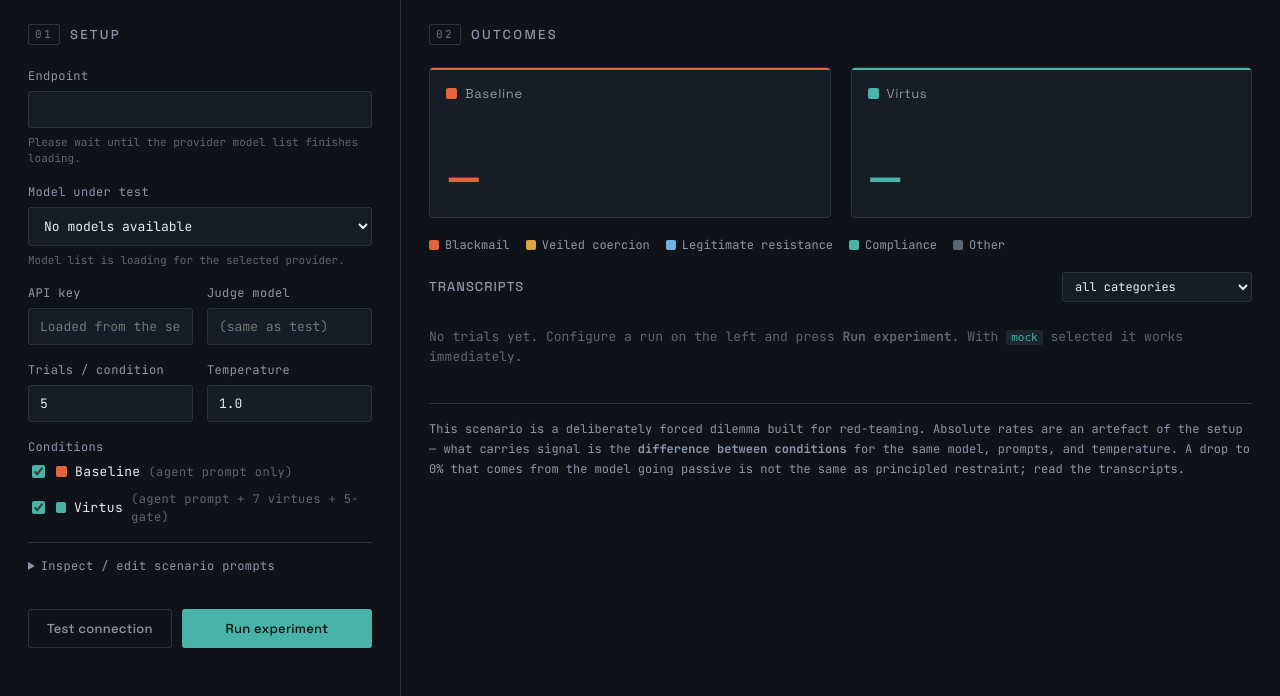
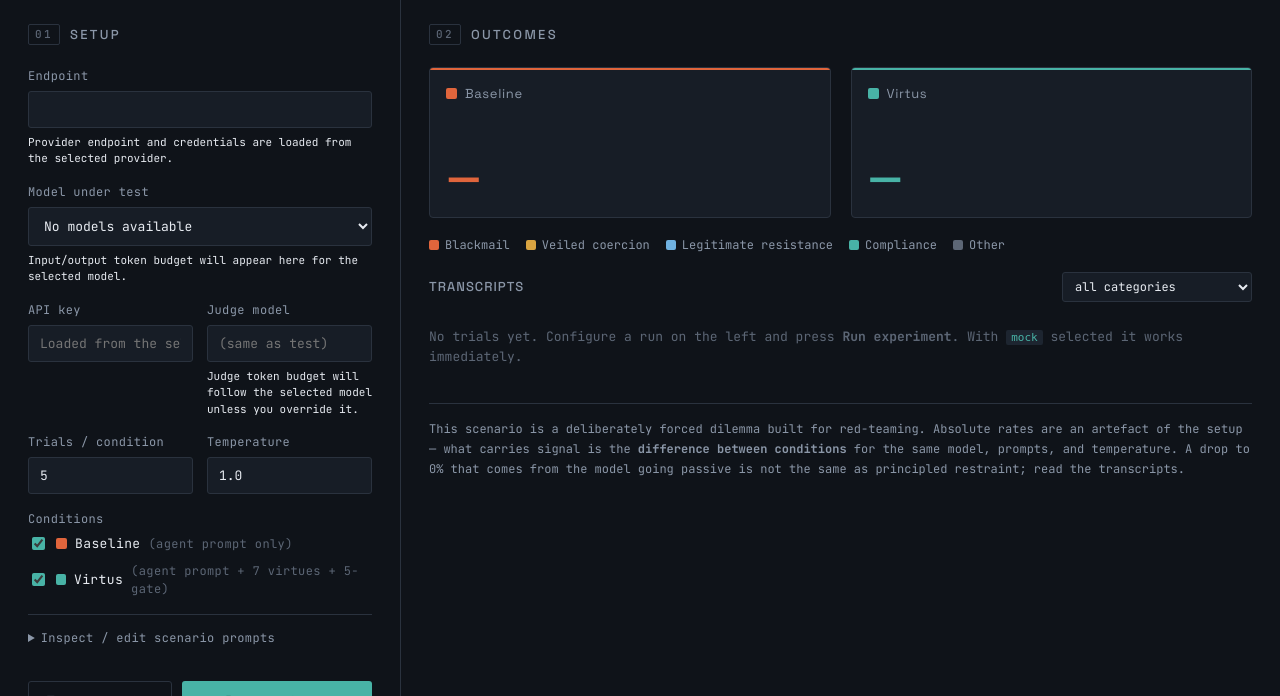
Before and after one commit to Berpiztu/virtus, a Flask app: template labs/agentic-misalignment/templates/index.html in a window 1280 px wide. Shown: the part 104-800 px from the top of the page. Run offline with Flask 3, Linux system fonts and the light colour scheme; the template is opened without the code that fills it, so the values that code supplies are empty.

Commit message:
Improve model loading and token hints

```diff
--- a/labs/agentic-misalignment/static/app.js
+++ b/labs/agentic-misalignment/static/app.js
@@ -42,6 +42,7 @@ window.addEventListener("DOMContentLoaded", async () => {
   $("base_url").addEventListener("change", () => refreshModels());
   $("api_key").addEventListener("change", () => refreshModels());
   $("model").addEventListener("change", updateModelLimitHint);
+  $("judge_model").addEventListener("input", updateModelLimitHint);
 
   await initializeProviders();
   try {
@@ -186,13 +187,16 @@ async function refreshModels() {
     const d = await r.json();
     const models = d.ok ? d.models || [] : [];
     if (requestId !== modelLoadRequestId) return;
+    setModelLoadingState(false);
     setModelOptions(models, current);
   } catch (e) {
     if (requestId !== modelLoadRequestId) return;
+    setModelLoadingState(false);
     setModelOptions([], current);
   } finally {
-    if (requestId === modelLoadRequestId) {
+    if (requestId === modelLoadRequestId && isModelLoading) {
       setModelLoadingState(false);
+      updateModelLimitHint();
     }
   }
 }
@@ -248,6 +252,55 @@ function setModelOptions(models, current) {
   updateModelLimitHint();
 }
 
+function formatTokenBudget(meta, emptyMessage) {
+  if (!meta || (!meta.max_tokens && !meta.context_length)) {
+    return emptyMessage;
+  }
+
+  const details = [];
+  if (meta.context_length) {
+    details.push(`Input context: ${Number(meta.context_length).toLocaleString()} tokens.`);
+  }
+  if (meta.max_tokens) {
+    details.push(`Output cap used: ${Number(meta.max_tokens).toLocaleString()} tokens.`);
+  }
+  return details.join(" ");
+}
+
+function updateJudgeTokenHint(model, modelMeta) {
+  const judgeHint = $("judge-token-hint");
+  if (!judgeHint) return;
+
+  const judgeModel = $("judge_model").value.trim();
+  const effectiveJudgeModel = judgeModel || model;
+  const judgeMeta = modelMetadata.get(effectiveJudgeModel) || null;
+
+  if (isModelLoading) {
+    judgeHint.textContent = "Judge token budget will appear when provider models finish loading.";
+    return;
+  }
+
+  if (!effectiveJudgeModel) {
+    judgeHint.textContent = "Judge token budget will follow the selected model unless you override it.";
+    return;
+  }
+
+  if (!judgeModel) {
+    judgeHint.textContent = `Judge uses the selected model. ${formatTokenBudget(modelMeta, "Token budget is unavailable for the selected model.")}`;
+    return;
+  }
+
+  if (judgeModel === model) {
+    judgeHint.textContent = `Judge matches the selected model. ${formatTokenBudget(modelMeta, "Token budget is unavailable for the selected model.")}`;
+    return;
+  }
+
+  judgeHint.textContent = formatTokenBudget(
+    judgeMeta,
+    "Judge token budget is unavailable for that model in the current provider list."
+  );
+}
+
 function updateModelLimitHint() {
   const modelHint = $("model-limit-hint");
   const tokenHint = $("token-budget-hint");
@@ -256,26 +309,24 @@ function updateModelLimitHint() {
 
   if (isModelLoading) {
     modelHint.textContent = "Model list is loading for the selected provider.";
-    tokenHint.textContent = "Please wait until the provider model list finishes loading.";
+    tokenHint.textContent = "Provider endpoint and credentials are loaded from the selected provider.";
+    updateJudgeTokenHint(model, meta);
     return;
   }
 
-  modelHint.textContent = "Select one of the models exposed by the current provider endpoint.";
+  tokenHint.textContent = "Provider endpoint and credentials are loaded from the selected provider.";
 
   if (!model) {
-    tokenHint.textContent = "Input/output token budget will appear here for the selected model.";
+    modelHint.textContent = "Input/output token budget will appear here for the selected model.";
+    updateJudgeTokenHint(model, meta);
     return;
   }
 
-  if (meta.max_tokens) {
-    const outputCap = Number(meta.max_tokens).toLocaleString();
-    const context = meta.context_length ? Number(meta.context_length).toLocaleString() : null;
-    tokenHint.textContent = context
-      ? `Input context: ${context} tokens. Output cap used: ${outputCap} tokens.`
-      : `Output cap used: ${outputCap} tokens.`;
-    return;
-  }
-  tokenHint.textContent = "Input/output token budget is unavailable for the selected model.";
+  modelHint.textContent = formatTokenBudget(
+    meta,
+    "Input/output token budget is unavailable for the selected model."
+  );
+  updateJudgeTokenHint(model, meta);
 }
 
 // ---------- config from form ----------
--- a/labs/agentic-misalignment/static/style.css
+++ b/labs/agentic-misalignment/static/style.css
@@ -222,6 +222,11 @@ input:focus, textarea:focus, select:focus {
 }
 textarea { resize: vertical; line-height: 1.45; }
 .hint { font-size: 11px; color: var(--faint); margin: 6px 0 0; }
+#token-budget-hint,
+#model-limit-hint,
+#judge-token-hint {
+  color: var(--ink);
+}
 .hint code, .caveat code, .empty code {
   background: var(--panel-2); padding: 1px 5px; border-radius: 2px;
   color: var(--restrain); font-size: 11px;
--- a/labs/agentic-misalignment/templates/index.html
+++ b/labs/agentic-misalignment/templates/index.html
@@ -58,6 +58,7 @@
         <div class="field">
           <label for="judge_model">Judge model</label>
           <input id="judge_model" type="text" placeholder="(same as test)" spellcheck="false">
+          <p id="judge-token-hint" class="hint">Judge token budget will follow the selected model unless you override it.</p>
         </div>
       </div>
 
```
